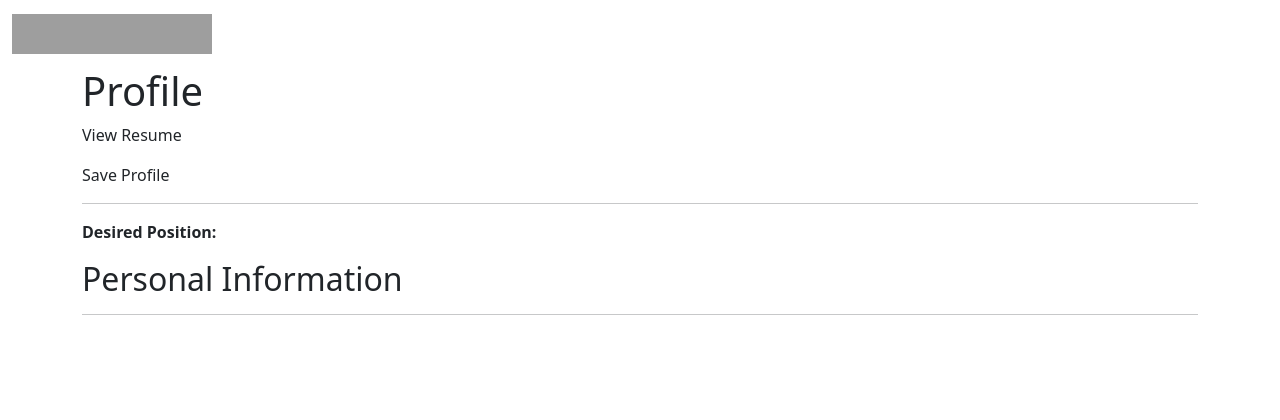
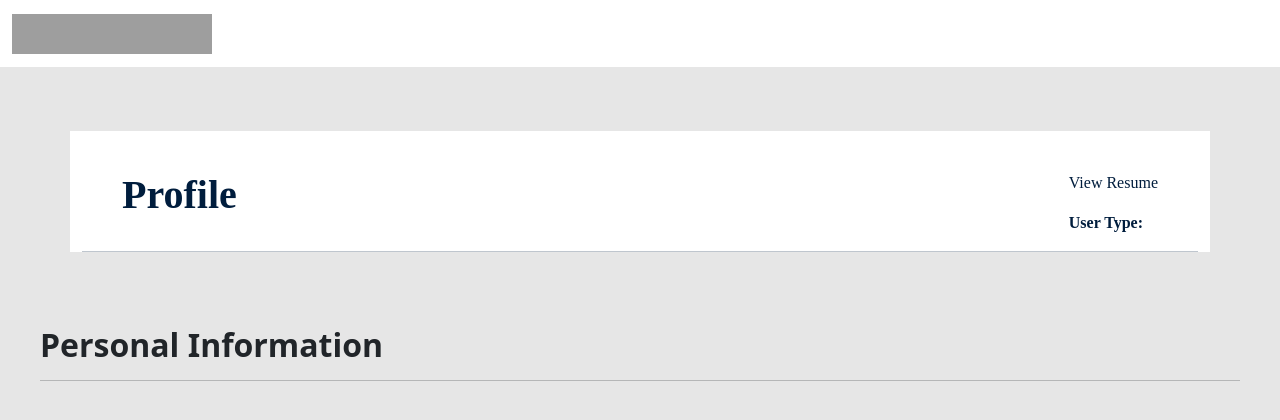
Before and after one commit to Aigooooo/CCSselect, a PHP site: page /EmployerProfile.php in a window 1280 px wide. Shown: the top 420 px of the page. Run offline with PHP 8.4, Linux system fonts and the light colour scheme; the visitor is signed in with stand-in values (Sample User, id 1); data that the repository does not hold is empty; a stand-in replaces the project's code that opens the database connection; grey boxes are pictures that could not be loaded.

Commit message:
feat: Added Employer Profile

```diff
--- a/PROFILE/EMPLOYER/EmployerProfile.php
+++ b/PROFILE/EMPLOYER/EmployerProfile.php
@@ -9,7 +9,7 @@
     <meta http-equiv="X-UA-Compatible" content="IE=edge" />
     <meta name="viewport" content="width=device-width, initial-scale=1" />
     <title>Student Profile</title>
-    <link rel="stylesheet" href="studentProfile.css">
+    <link rel="stylesheet" href="employerProfile.css">
     <link
       href="https://cdn.jsdelivr.net/npm/bootstrap@5.2.3/dist/css/bootstrap.min.css"
       rel="stylesheet"
@@ -45,15 +45,10 @@
 
     <div class="container">
       <div class="profile-header">
-        <h1>Profile</h1>
+        <h1><b>Profile</b></h1>
         <div class="header-functions">
           <p class="view-resume">View Resume</p>
-          <p class="save-profile">Save Profile</p>
-        </div>
-      </div>
-      <hr />
-      <div class="profile-content-container">
-        <div class="left-content">
+          <span> <b>User Type:</b> </span>
           <?php
             $email = $_SESSION["email"];
             $query = "SELECT * FROM accounts WHERE email = '$email'";
@@ -62,12 +57,14 @@
             {
                 while($res = mysqli_fetch_assoc($result))
                 {?>
-                            <img src="../../RESOURCES/Profile_Pictures/<?=$res["profilePic"]?>" class="profile-photo">
+                        <?=$res["role"]?>
                     <?php
                 }
             }
             ?>
-          <p class="profile-name">
+        </div>
+      </div>
+      <hr />
       <?php
             $email = $_SESSION["email"];
             $query = "SELECT * FROM accounts WHERE email = '$email'";
@@ -76,16 +73,17 @@
             {
                 while($res = mysqli_fetch_assoc($result))
                 {?>
+                        <div class="profile-content-container">
+                            <div class="left-content">
+                                <img src="../../RESOURCES/Profile_Pictures/<?=$res["profilePic"]?>" class="profile-photo">
+                                <p class="profile-name">
                                     <?=$res["firstName"]." ".$res["lastName"]?>
+                                </p><br>
                     <?php
                 }
             }
             ?>
-          </p>
         </div>
-        <div class="right-content">
-          <p class="desired-position-title"><b>Desired Position:</b></p>
-          <p class="desired-positions">
         <?php
             $email = $_SESSION["email"];
             $query = "SELECT * FROM user_portfolio WHERE email = '$email'";
@@ -94,18 +92,23 @@
                 {
                     while($res = mysqli_fetch_assoc($result))
                     {?>
+                        <div class="right-content">
+                            <p class="desired-position-title">
+                                <b>Desired Position:</b>
+                            </p>
+                            <p class="desired-positions">
                                 <?=$res["desired_position"]?>
+                            </p>
+                        </div>
                         <?php
                         }
                     }
                 ?>
-          </p>
-        </div>
       </div>
 
       <div class="personal-information-section">
         <div class="personal-information-header">
-          <h2>Personal Information</h2>
+          <h2><b>Personal Information</b></h2>
           <hr />
         </div>
         <?php
@@ -122,8 +125,8 @@
                         <p><?=$res["firstName"]." ".$res["lastName"]?></p>
                     </div>
                     <div>
-                        <p class="information-title">Age</p>
-                        <p><?=$res["age"]?></p>
+                        <p class="information-title">Company</p>
+                        <p><?=$res["company_name"]?></p>
                     </div>
                     <div>
                         <p class="information-title">Email</p>
@@ -149,7 +152,7 @@
                 {?>
                     <div class="skills">
                         <div class="skills-header">
-                            <h2>Skills</h2>
+                            <h2><b>Skills</b></h2>
                             <hr />
                         </div>
                         <div class="skills-content">
@@ -160,7 +163,7 @@
                     </div>
 
                     <div class="certificates">
-                        <h2>Certificates</h2>
+                        <h2><b>Certificates</b></h2>
                         <hr />
                         <div class="certificate-content">
                             <img src="../../RESOURCES/Certificates/<?=$res["certificate"]?>" class="cert">
@@ -179,7 +182,7 @@
                 while($res = mysqli_fetch_assoc($result))
                 {?>
                     <div class="description">
-                        <h2>Additional Description</h2>
+                        <h2><b>Additional Description</b></h2>
                         <hr />
                         <div class="description-content">
                             <p>
--- a/PROFILE/STUDENT/studentProfile.css
+++ b/PROFILE/EMPLOYER/employerProfile.css
@@ -71,7 +71,7 @@
   }
 
   .certificates{
-    padding: 10px 40px 10px 40px;
+    padding: 30px 40px 10px 40px;
   }
   .cert{
     width: 20%;
--- a/PROFILE/STUDENT/studentProfile.php
+++ b/PROFILE/STUDENT/studentProfile.php
@@ -152,7 +152,7 @@
                 {?>
                     <div class="skills">
                         <div class="skills-header">
-                            <h2>Skills</h2>
+                            <h2><b>Skills</b></h2>
                             <hr />
                         </div>
                         <div class="skills-content">
```
Also changed, not shown: HOME/EMPLOYER_HOMEPAGE/homeEmployer.php (added, +17 -0 lines), SIGNUP/signupEmployer.php (+4 -3 lines). Lines whose indentation alone changed are shown as unchanged.
